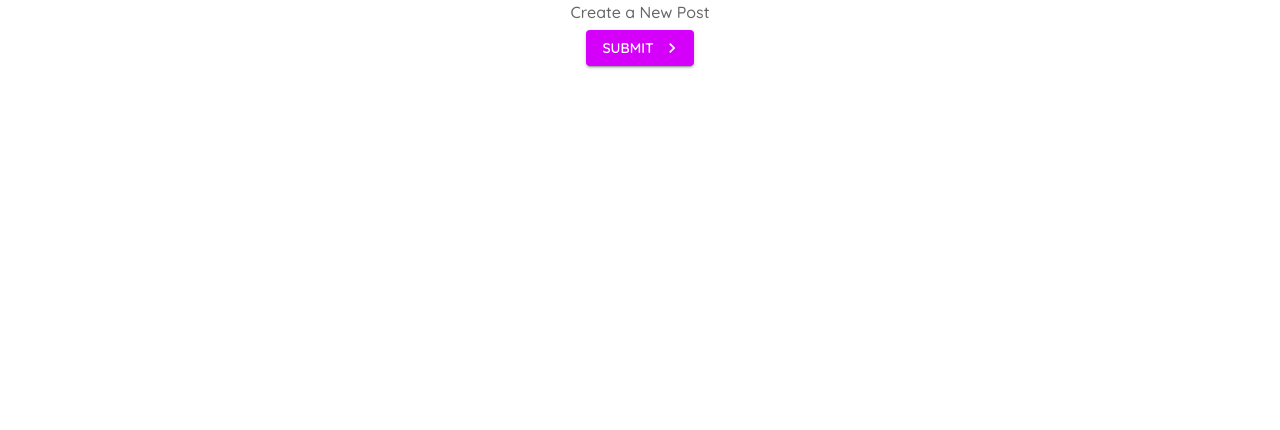
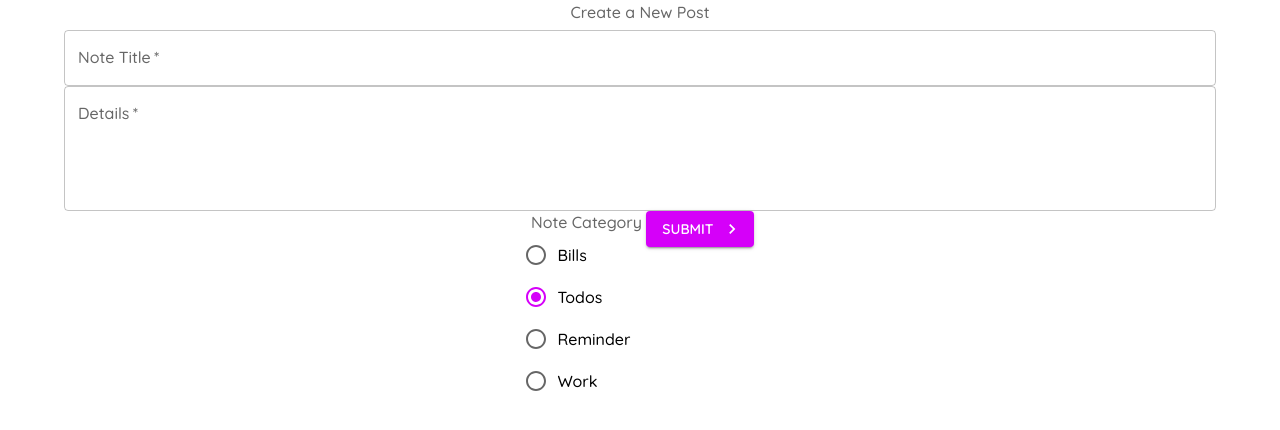
Before and after one commit to CDeweger/my-note, a React (Create React App) app: page /create in a window 1280 px wide. Shown: the top 430 px of the page. Built offline with nearby package versions, Linux system fonts and the light colour scheme.

Commit message:
add NoteCard

```diff
--- /dev/null
+++ b/data/db.json
@@ -0,0 +1,22 @@
+{
+    "notes": [
+        {
+            "title": "Make dinner",
+            "details": "Quis esse incididunt laboris Lorem aliqua velit Lorem. Irure mollit cillum non non minim pariatur dolor occaecat ea. Excepteur anim velit qui veniam voluptate qui mollit adipisicing veniam tempor aliquip labore mollit ex. Elit cillum eu nulla occaecat officia magna aliquip do do sunt dolor. Nostrud ea veniam dolor tempor tempor occaecat dolor laborum tempor pariatur anim.",
+            "category": "reminders",
+            "id": 1
+        },
+        {
+            "title": "Finish work",
+            "details": "Quis esse incididunt laboris Lorem aliqua velit Lorem. Irure mollit cillum non non minim pariatur dolor occaecat ea. Excepteur anim velit qui veniam voluptate qui mollit adipisicing veniam tempor aliquip labore mollit ex. Elit cillum eu nulla occaecat officia magna aliquip do do sunt dolor. Nostrud ea veniam dolor tempor tempor occaecat dolor laborum tempor pariatur anim.",
+            "category": "work",
+            "id": 2
+        },
+        {
+            "title": "Buy Grocery",
+            "details": "Quis esse incididunt laboris Lorem aliqua velit Lorem. Irure mollit cillum non non minim pariatur dolor occaecat ea. Excepteur anim velit qui veniam voluptate qui mollit adipisicing veniam tempor aliquip labore mollit ex. Elit cillum eu nulla occaecat officia magna aliquip do do sunt dolor. Nostrud ea veniam dolor tempor tempor occaecat dolor laborum tempor pariatur anim.",
+            "category": "todos",
+            "id": 3
+        }
+    ]
+}
--- /dev/null
+++ b/src/components/NoteCard.js
@@ -0,0 +1,7 @@
+import React from "react";
+
+const NoteCard = ({ note }) => {
+  return <div>{note.title}</div>;
+};
+
+export default NoteCard;
--- a/src/pages/Create/Create.js
+++ b/src/pages/Create/Create.js
@@ -1,20 +1,56 @@
-import React from "react";
+import React, { useState } from "react";
 import Typography from "@mui/material/Typography";
 import Button from "@mui/material/Button";
 import Container from "@mui/material/Container";
 import KeyboardArrowRightIcon from "@mui/icons-material/KeyboardArrowRight";
 import "./Create.scss";
 import { makeStyles } from "@mui/styles";
+import { FormControlLabel, TextField } from "@mui/material";
+import { Radio } from "@mui/material";
+import { RadioGroup } from "@mui/material";
+import { FormControl } from "@mui/material";
+import { FormLabel } from "@mui/material";
+import { useHistory } from "react-router-dom/cjs/react-router-dom.min";
 
 const useStyles = makeStyles({
-  btn: {
-    fontSize: 60,
-    backgroundColor: "violet",
+  field: {
+    marginTop: 25,
+    marginBottom: 25,
+    display: "block",
   },
 });
 
 const Create = () => {
   const classes = useStyles();
+  const history = useHistory();
+  const [title, setTitle] = useState("");
+  const [details, setDetails] = useState("");
+  const [titleError, setTitleError] = useState(false);
+  const [detailsError, setDetailsError] = useState(false);
+  const [category, setCategory] = useState("todos");
+
+  const handleSubmit = (e) => {
+    e.preventDefault();
+    setTitleError(false);
+    setDetailsError(false);
+
+    if (title === "") {
+      setTitleError(true);
+    }
+
+    if (details === "") {
+      setDetailsError(true);
+    }
+
+    if (title && details) {
+      console.log(title, details, category);
+      fetch("http://localhost:8000/notes", {
+        method: "POST",
+        headers: { "Content-type": "application/json" },
+        body: JSON.stringify({ title, details, category }),
+      }).then(() => history.push("/"));
+    }
+  };
   return (
     <Container>
       <Typography
@@ -25,17 +61,67 @@ const Create = () => {
       >
         Create a New Post
       </Typography>
-
+      <form noValidate autoComplete="off" onSubmit={handleSubmit}>
+        <TextField
+          onChange={(e) => setTitle(e.target.value)}
+          className={classes.field}
+          label="Note Title"
+          variant="outlined"
+          color="secondary"
+          fullWidth
+          required
+          error={titleError}
+        />
+        <TextField
+          onChange={(e) => setDetails(e.target.value)}
+          className={classes.field}
+          label="Details"
+          variant="outlined"
+          color="secondary"
+          multiline
+          rows={4}
+          fullWidth
+          required
+          error={detailsError}
+        />
+        <FormControl className={classes.field}>
+          <FormLabel>Note Category</FormLabel>
+          <RadioGroup
+            value={category}
+            onChange={(e) => setCategory(e.target.value)}
+          >
+            <FormControlLabel
+              value="bills"
+              control={<Radio color="secondary" />}
+              label="Bills"
+            />
+            <FormControlLabel
+              value="todos"
+              control={<Radio color="secondary" />}
+              label="Todos"
+            />
+            <FormControlLabel
+              value="reminder"
+              control={<Radio color="secondary" />}
+              label="Reminder"
+            />
+            <FormControlLabel
+              value="work"
+              control={<Radio color="secondary" />}
+              label="Work"
+            />
+          </RadioGroup>
+        </FormControl>
         <Button
           className={classes.btn}
           type="submit"
           variant="contained"
           color="secondary"
-        onClick={() => console.log("clicked")}
           endIcon={<KeyboardArrowRightIcon />}
         >
           Submit
         </Button>
+      </form>
     </Container>
   );
 };
--- a/src/pages/Notes.js
+++ b/src/pages/Notes.js
@@ -1,7 +1,26 @@
-import React from "react";
+import React, { useEffect, useState } from "react";
+import { Container, Grid } from "@mui/material";
+import { Paper } from "@mui/material";
+import NoteCard from "../components/NoteCard";
 
 const Notes = () => {
-  return <div>notes</div>;
+  const [notes, setNote] = useState([]);
+  useEffect(() => {
+    fetch("http://localhost:8000/notes")
+      .then((res) => res.json())
+      .then((data) => setNote(data));
+  }, []);
+  return (
+    <Container>
+      <Grid container>
+        {notes.map((note) => (
+          <Grid item key={note.id} xs={12} md={6} lg={4}>
+            <NoteCard note={note} />
+          </Grid>
+        ))}
+      </Grid>
+    </Container>
+  );
 };
 
 export default Notes;
```
Also changed, not shown: public/manifest.json. Lines whose indentation alone changed are shown as unchanged.
